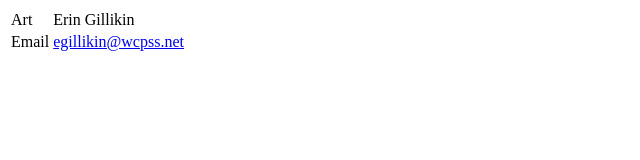
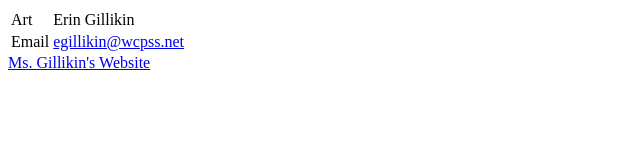
Before and after one commit to ravelley/GreenES, a plain HTML site: page specialist/gillikin/index.html in a window 1280 px wide. Shown: the whole page, without its empty margins (0-640 px from the left). Drawn offline with Linux system fonts and the light colour scheme.

Commit message:
add erin gillikin website

```diff
--- a/specialist/gillikin/index.html
+++ b/specialist/gillikin/index.html
@@ -11,4 +11,5 @@
             </tr>
         </tbody>
     </table>
+    <a href="http://greenesartroom.weebly.com/" target="_blank">Ms. Gillikin's Website</a><br/>
 </div>
```
